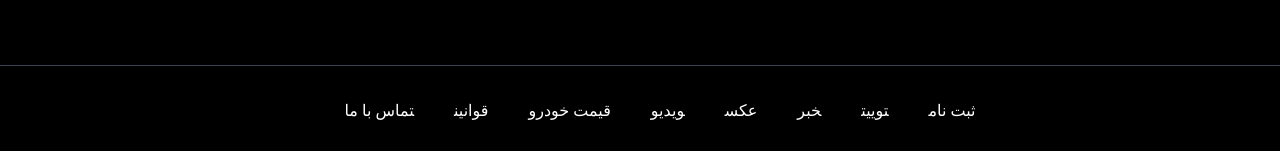
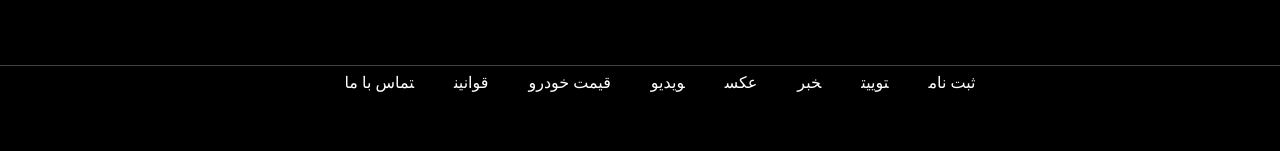
Before and after one commit to Mohmdparsa/f1iran, a React (Create React App) app: page / in a window 1280 px wide. Shown: the part 2927-3078 px from the top of the page. Built offline with nearby package versions, Linux system fonts and the light colour scheme.

Commit message:
style(Footer.jsx): change margin top of links

```diff
--- a/src/components/Footer.jsx
+++ b/src/components/Footer.jsx
@@ -11,7 +11,7 @@ const Footer = () => {
           <p className="mt-2">حق نشر © 2015 – 2022 فرمول یک ایران</p>
         </div>
         <div className="border-t border-gray-700 py-4 text-center mt-[3rem]">
-          <nav className="space-x-10 mt-4  ">
+          <nav className="space-x-10 -mt-3">
             <a href="#" className="ml-10 hover:text-orange-500">
               ثبت نام
             </a>
```
